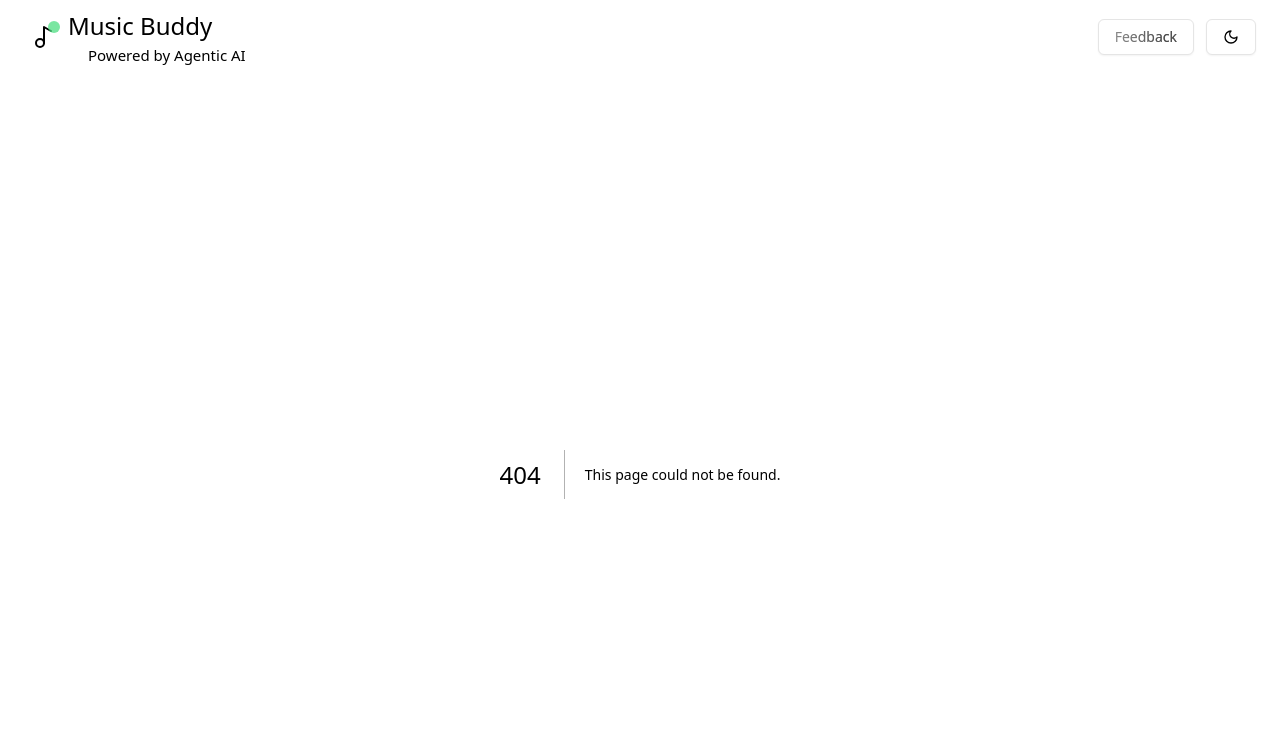
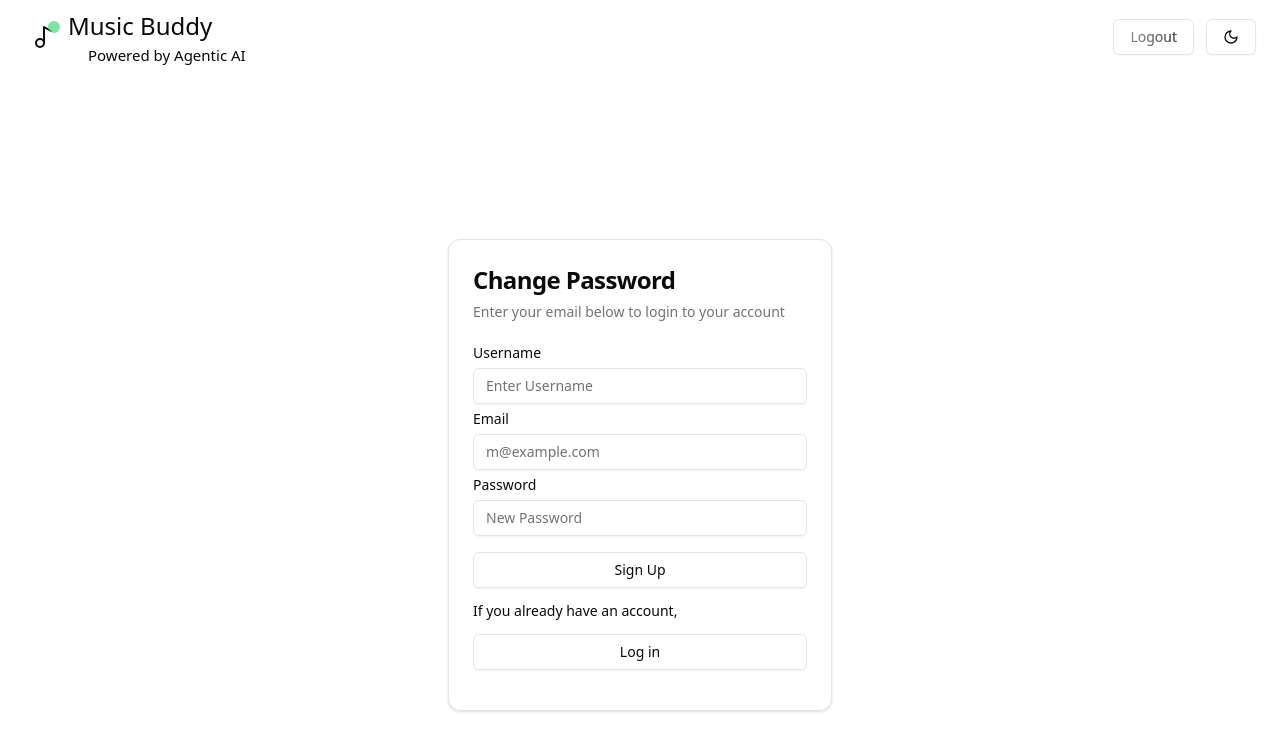
Before and after one commit to kevinkrahul/Expense_Frontend, a Next.js app: page /signup in a window 1280 px wide. Before the commit this address had no page. Shown: the top 750 px of the page. Built offline with nearby package versions, Linux system fonts and the light colour scheme.

Commit message:
Bot with Authentication

```diff
--- /dev/null
+++ b/src/app/login/page.tsx
@@ -0,0 +1,123 @@
+"use client";
+
+import { useState, useEffect } from "react";
+import { Input } from "@/components/ui/input";
+import {
+  Card,
+  CardHeader,
+  CardTitle,
+  CardDescription,
+  CardContent,
+} from "@/components/ui/card";
+import { Label } from "@/components/ui/label";
+import { Button } from "@/components/ui/button";
+import { useForm } from "react-hook-form";
+import { z } from "zod";
+import { zodResolver } from "@hookform/resolvers/zod";
+import axios from "axios";
+
+type FormData = {
+  email: string;
+  password: string;
+};
+
+const FormSchema = z.object({
+  email: z.string().email({ message: "Invalid email address" }),
+  password: z
+    .string()
+    .min(8, { message: "Password must be at least 8 characters long" }),
+});
+
+export default function VerifyOtpPage() {
+  const [error, setError] = useState("");
+  const [email, setEmail] = useState("");
+  const [success, setSuccess] = useState("");
+  const [password, setPassword] = useState("");
+
+  const {
+    register,
+    handleSubmit,
+    formState: { errors, isSubmitting },
+    reset,
+  } = useForm<FormData>({ resolver: zodResolver(FormSchema) });
+
+  const onSubmit = async (data: z.infer<typeof FormSchema>) => {
+    try {
+      const SERVER_URL = "http://localhost:5000/login";
+      const response = await axios.post(SERVER_URL, {
+        email: data.email,
+        password: data.password,
+      });
+      const token= response.data.token;
+      setSuccess("Login Successful");
+      window.location.href = "/";
+      setError("");
+      localStorage.setItem("token", token);
+      reset();
+    } catch (error: any) {
+      console.error(
+        "API ERROR : ",
+        error.response ? error.response.data : error.message
+      );
+      setError("Login failed. Please try again.");
+      setSuccess("");
+    }
+  };
+
+  return (
+    <div className="flex min-h-svh w-full items-center justify-center p-6 md:p-10">
+      <div className="w-full max-w-sm">
+        <div className="flex flex-col gap-6">
+          <Card>
+            <CardHeader>
+              <CardTitle className="text-2xl">Login Here</CardTitle>
+              <CardDescription>
+                Enter your email below to login to your account
+              </CardDescription>
+            </CardHeader>
+            <CardContent>
+              <form
+                onSubmit={handleSubmit(onSubmit) } noValidate>
+                <div className="flex flex-col gap-4">
+                  <div className="grid gap-2">
+                    <Label htmlFor="email">Email</Label>
+                    <Input
+                      id="email"
+                      type="email"
+                      placeholder="m@example.com"
+                      required
+                      {...register("email")}
+                    />
+                    {errors.email && (
+                      <p className="text-red-500 text-sm">{errors.email.message}</p>
+                    )}
+                    <Label htmlFor="password">Password</Label>
+                    <Input
+                      id="password"
+                      type="password"
+                    //   onChange={(e) => setPassword(e.target.value)}
+                      placeholder="Password"
+                      required
+                      {...register("password")}
+                    />
+                    {errors.password && (
+                      <p className="text-red-500 text-sm">{errors.password.message}</p>
+                    )}
+                  </div>
+                  <Button type="submit" className="w-full" variant={"outline"} disabled={isSubmitting}>
+                    {isSubmitting ? "Logging in..." : "Login"}
+                  </Button>
+
+                </div>
+                <div className="mt-4 text-center text-sm">
+                  {success && <p className="text-green-500">{success}</p>}
+                  {error && <p className="text-red-500">{error}</p>}
+                </div>
+              </form>
+            </CardContent>
+          </Card>
+        </div>
+      </div>
+    </div>
+  );
+}
--- a/src/app/page.tsx
+++ b/src/app/page.tsx
@@ -17,6 +17,7 @@ import { v4 as uuidv4 } from "uuid";
 import { Loader2 } from "lucide-react";
 import { TypingAnimation } from "@/components/ui/typing-animation";
 import ReactMarkdown from "react-markdown";
+import Link from "next/link";
 
 type Message = {
   text: string;
@@ -31,6 +32,7 @@ const FormSchema = z.object({
 
 export default function Home() {
   const [messages, setMessages] = useState<Message[]>([]);
+  const [tok, setTok] = useState<boolean>(true);
   const [isLoading, setIsLoading] = useState(false);
   const [sessionId, setSessionId] = useState<string | null>(null);
   const chatContainerRef = useRef<HTMLDivElement>(null);
@@ -97,33 +99,46 @@ export default function Home() {
     }
   }, [messages]);
 
+  //Form Submit
   const handleSubmit = async (data: z.infer<typeof FormSchema>) => {
     if (!data.message.trim() || !sessionId) return;
 
     const newMessages = [...messages, { text: data.message, isBot: false }];
     setMessages(newMessages);
     setIsLoading(true);
-
+    const token = localStorage.getItem("token");
+    if (token !== null) {
+      setTok(true);
+    } else {
+      setTok(false);
+    }
     try {
       const SERVER_URL = "http://127.0.0.1:5000";
-      const response = await axios.post(SERVER_URL, {
+      const response = await axios.post(
+        SERVER_URL,
+        {
           message: data.message,
-        // session_id: sessionId, // Sending session ID along with user input
-      });
+        },
+        {
+          headers: {
+            Authorization: `Bearer ${token}`,
+          },
+        }
+      );
 
       setMessages([
         ...newMessages,
         { text: response.data.response, isBot: true },
       ]);
     } catch (error: any) {
-      console.error(
-        "API Error:",
-        error.response ? error.response.data : error.message
-      );
+      // console.error(
+      //   "API Error:",
+      //   error.response ? error.response.data : error.message
+      // );
       setMessages([
         ...newMessages,
         {
-          text: "Sorry, I'm having trouble connecting. Please try again later!",
+          text: `Sorry, I'm having trouble connecting. ${error.message}`,
           isBot: true,
         },
       ]);
@@ -131,7 +146,6 @@ export default function Home() {
       setIsLoading(false);
       form.reset();
     }
-
   };
 
   return (
@@ -170,8 +184,8 @@ export default function Home() {
                             {message.text}
                             {/* </ReactMarkdown> */}
                           </TypingAnimation>
-                        ) : (<ReactMarkdown>{message.text}</ReactMarkdown>
-
+                        ) : (
+                          <ReactMarkdown>{message.text}</ReactMarkdown>
                         )
                       ) : (
                         <ReactMarkdown>{message.text}</ReactMarkdown>
@@ -213,6 +227,8 @@ export default function Home() {
                   <FormItem>
                     <FormControl>
                       <div className="relative ">
+                        {tok ? (
+                          <>
                             <Input
                               {...field}
                               placeholder="Ask about any  music..."
@@ -239,6 +255,16 @@ export default function Home() {
                                 />
                               </svg>
                             </button>
+                          </>
+                        ) : (
+                          <Link href="/login">
+                          <div className="relative bg-neutral-300 text-center dark:bg-neutral-600 dark:text-white h-12 max-sm:text-sm mr-2 font-extrabold
+                                border border-solid rounded-xl p-3 shadow-lg"
+                              style={{ width: "clamp(200px,60vw,800px)" }}>
+                              <span>Login to Access Expense Tracker</span>
+                          </div>
+                          </Link>
+                        )}
                       </div>
                     </FormControl>
                     <FormDescription></FormDescription>
--- /dev/null
+++ b/src/app/signup/page.tsx
@@ -0,0 +1,121 @@
+"use client";
+
+import { useState} from "react";
+import { Input } from "@/components/ui/input";
+import {
+  Card,
+  CardHeader,
+  CardTitle,
+  CardDescription,
+  CardContent,
+} from "@/components/ui/card";
+import { Label } from "@/components/ui/label";
+import { Button } from "@/components/ui/button";
+import { z } from "zod";
+import axios from "axios";
+import Link from "next/link";
+
+  const FormSchema =z.object({
+    username:z.string().min(5,{message:"Username must be at least 5 characters long"}),
+    email: z.string().email({ message: "Invalid email address" }),
+    password: z.string().min(8, { message: "Password must be at least 8 characters long" }),
+  })
+
+
+
+  export default function VerifyOtpPage() {
+  const [user, setUser] = useState("");
+  const [error, setError] = useState("");
+  const [email, setEmail] = useState("");
+  const [success, setSuccess] = useState("");
+  const [password, setPassword] = useState("");
+
+
+  const handleSubmit = async()=>{
+
+    try{
+        const SERVER_URL="http://localhost:5000/signup";
+        const response = await axios.post(SERVER_URL,{
+            username:user,
+            email:email,
+            password:password
+        },{headers:{"Content-Type":"application/json"}});
+        setSuccess("Signup Successful");
+        window.location.href = "/login";
+        setError("");
+        localStorage.setItem("token", response.data.token);
+        console.log(response.data.token);
+    }
+    catch(error:any){
+        console.error("API ERROR : ",error.response ?error.response.data:error.message);
+        setError("Signup failed. Please try again.")
+        setSuccess("");
+    }
+  };
+
+
+
+  return (
+    <div className="flex min-h-svh w-full items-center justify-center p-6 md:p-10">
+      <div className="w-full max-w-sm">
+        <div className="flex flex-col gap-6">
+          <Card>
+            <CardHeader>
+              <CardTitle className="text-2xl">Change Password</CardTitle>
+              <CardDescription>
+                Enter your email below to login to your account
+              </CardDescription>
+            </CardHeader>
+            <CardContent>
+              <form onSubmit={(e)=>{e.preventDefault(); handleSubmit();}}>
+                <div className="flex flex-col gap-4">
+                  <div className="grid gap-2">
+                    <Label htmlFor="username">Username</Label>
+                    <Input
+                      id="username"
+                      type="username"
+                      placeholder="Enter Username"
+                      onChange={(e) => setUser(e.target.value)}
+                      required
+                    />
+                    <Label htmlFor="email">Email</Label>
+                    <Input
+                      id="email"
+                      type="email"
+                      onChange={(e) => setEmail(e.target.value)}
+                      placeholder="m@example.com"
+                      required
+                    />
+                    <Label htmlFor="password">Password</Label>
+                    <Input
+                      id="password"
+                      type="password"
+                      onChange={(e) => setPassword(e.target.value)}
+                      placeholder="New Password"
+                      required
+                    />
+                  </div>
+                  <Button
+                    type="submit"
+                    className="w-full"
+                    variant={"outline"}
+                  >
+                    Sign Up
+                  </Button>
+                  <Label>If you already have an account,</Label>
+                  <Link href="/login">
+                    <Button className="w-full"variant={"outline"}>Log in</Button>
+                  </Link>
+                </div>
+                <div className="mt-4 text-center text-sm">
+                  {success && <p className="text-green-500">{success}</p>}
+                  {error && <p className="text-red-500">{error}</p>}
+                </div>
+              </form>
+            </CardContent>
+          </Card>
+        </div>
+      </div>
+    </div>
+  );
+}
--- a/src/components/Header.tsx
+++ b/src/components/Header.tsx
@@ -10,6 +10,10 @@ const Header = () => {
   const { theme, setTheme } = useTheme();
   const [mounted, setMounted] = useState(false);
 
+  const handleLogout=()=>{
+    localStorage.removeItem("token");
+    window.location.href = "/signup";
+  }
   useEffect(() => {
     setMounted(true);
   }, []);
@@ -33,11 +37,11 @@ const Header = () => {
       </Link>
       <div className="flex items-center gap-1 md:gap-3 mr-2 md:mr-6">
         <div>
-          <Link href={"/feedback"}>
-            <Button variant={"outline"} className="max-sm:text-xs">
-              <AnimatedShinyText shimmerWidth={100}>Feedback</AnimatedShinyText>
+          {/* <Link href={"/signup"}> */}
+            <Button variant={"outline"} onClick={handleLogout} className="max-sm:text-xs">
+              <AnimatedShinyText shimmerWidth={100}>Logout</AnimatedShinyText>
             </Button>
-          </Link>
+          {/* </Link> */}
         </div>
         <div>
           {mounted && (
```
Lines whose indentation alone changed are shown as unchanged.
